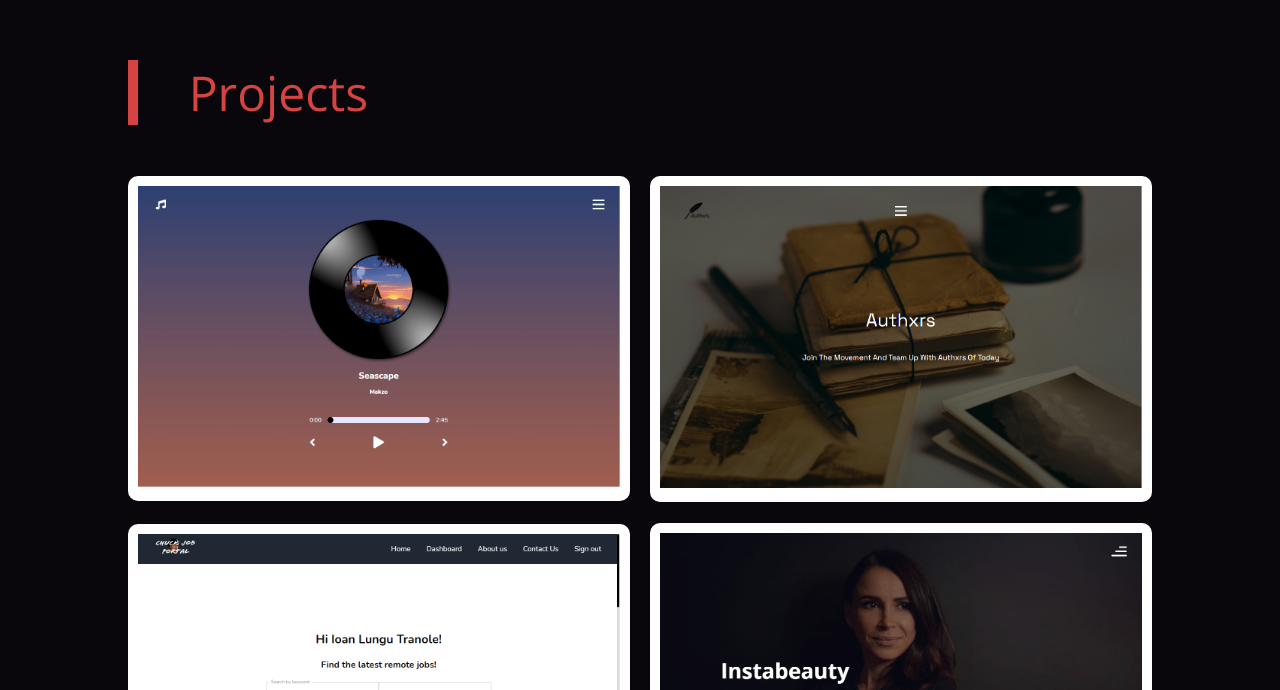
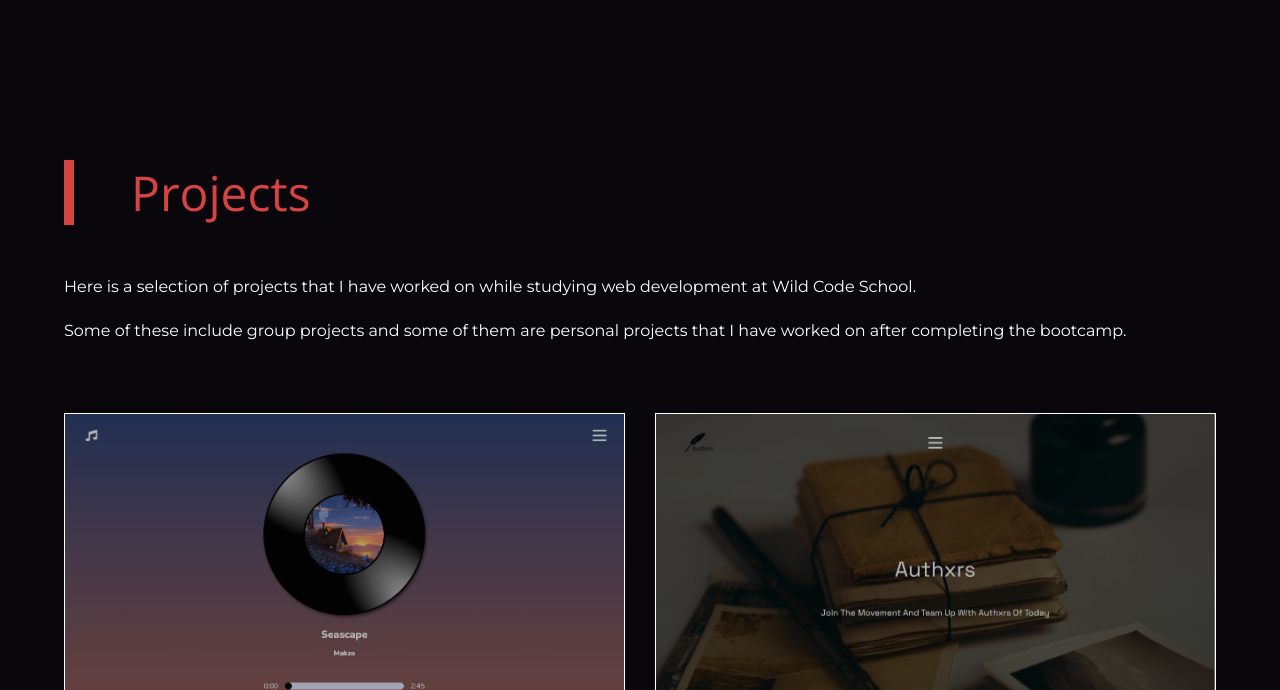
Before and after one commit to IoanLT/Portfolio, a React (Create React App) app: page / in a window 1280 px wide. Shown: the part 1590-2280 px from the top of the page. Built offline with nearby package versions, Linux system fonts and the light colour scheme.

Commit message:
fixed the grid height problem and responsivness

```diff
--- a/src/components/About.js
+++ b/src/components/About.js
@@ -117,6 +117,7 @@ const AboutSection = styled(motion.section)`
     padding: 0 5%;
     color: #fff;
     position: relative;
+    margin-bottom: 100px;
     /* background-color: #09070B;  */
 
     @media (max-width: 1024px) {
@@ -229,7 +230,7 @@ const ScrollDown = styled.div`
     width: 100%;
     display: flex;
     align-items: center;
-    margin: 50px 0 100px 0;
+    margin-top: 50px;
 
     p {
         letter-spacing: 4px;
--- a/src/components/Projects.js
+++ b/src/components/Projects.js
@@ -5,7 +5,6 @@ import styled from 'styled-components';
 // import custom hook
 import { useScroll } from './useScroll';
 // import images
-import arrowRight from '../assets/Arrow-right-white.svg';
 import musicPlayer from '../assets/music-player-card.PNG';
 import jobPortal from '../assets/job-portal-card.PNG';
 import authxrs from '../assets/authxrs-card.PNG';
@@ -21,6 +20,12 @@ const Projects = () => {
             <ProjectHeader>
                 <h2>Projects</h2>
             </ProjectHeader>
+            <p>
+                Here is a selection of projects that I have worked on while studying web development at Wild Code School.
+            </p>
+            <p>
+                Some of these include group projects and some of them are personal projects that I have worked on after completing the bootcamp.
+            </p>
             <ProjectGrid
                 ref={element}
                 variants={menuAnimation}
@@ -128,10 +133,14 @@ const ProjectsSection = styled(motion.section)`
     width: 100%;
     display: flex;
     flex-direction: column;
-    /* align-items: center; */
     justify-content: center;
-    padding: 0 10%;
+    padding: 0 5%;
     color: #fff;
+    margin-bottom: 100px;
+
+    /* p {
+        width: 50%;
+    }    */
 
     @media (max-width: 1024px) {
         height: 100%;
@@ -148,7 +157,6 @@ const ProjectHeader = styled(motion.div)`
     margin: 50px 0;
     border-left: 10px solid hsl(360, 64%, 55%);
 
-
     h2 {
         font-size: 3rem;
         color: hsl(360, 64%, 55%);
@@ -163,48 +171,39 @@ const ProjectHeader = styled(motion.div)`
 
 const ProjectGrid = styled(motion.div)`
     display: grid;
-    align-items: center;
-    /* grid-template-columns: repeat(auto-fit, minmax(300px, 2fr)); */
-    /* grid-template-rows: repeat(auto-fit, minmax(300px, 2fr)); */
     overflow: hidden;
-    /* padding: 0 10%; */
     grid-template-columns: 1fr 1fr;
-    grid-template-rows: 1fr 1fr;
-    gap: 20px 20px;
+    grid-template-rows: 46% 46%;
+    gap: 30px 30px;
     grid-auto-flow: dense;
-    /* grid-template-areas:
-        ". ."
-        ". ."; */
+    margin-top: 50px;
 
     @media (max-width: 1024px) {
         grid-template-columns: 1fr;
-        grid-template-rows: 1fr;
+        grid-template-rows: 0.95fr 0.95fr 0.95fr 0.95fr;
     }
 `
 
 const ProjectCard = styled(motion.div)`
-    display: flex;
-    flex-direction: column;
     overflow: hidden;
-    padding: 10px;
-    background: #fff;
-    /* border: 1px solid hsl(360, 64%, 55%); */
-    border-radius: 10px;
-    /* max-width: 450px; */
-    align-self: center;
-    justify-self: center;
-    /* height: 800px; */
+    border: 1px solid #fff;
+
 
     img {
-        /* align-self: center; */
         width: 100%;
-        /* height: 500px; */
         object-fit: cover;
-        /* border: 1px solid #fff; */
+        transition: transform 2s;
+        opacity: 0.7;
+
+        &:hover {
+            cursor: pointer;
+            transform: scale(1.03);
+            transform-origin: 50% 50%;
+            opacity: 1;
+        }
     }
 
-    h3 {
-        /* color: #000; */
+    /* h3 {
         font-size: 2rem;
         padding: 20px 0;
     }
@@ -215,14 +214,13 @@ const ProjectCard = styled(motion.div)`
         img {
             width: auto;
             height: auto;
-            /* border: none; */
         }
     }
 
     a {
         text-decoration: none;
         color: #fff;
-    }
+    } */
 `
 
 export default Projects;
```
Also changed, not shown: src/assets/job-portal-card.PNG, src/assets/music-player-card.PNG.
